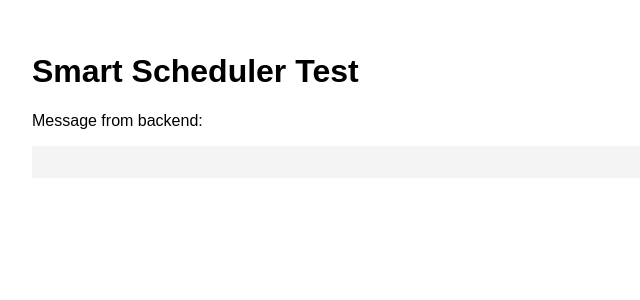
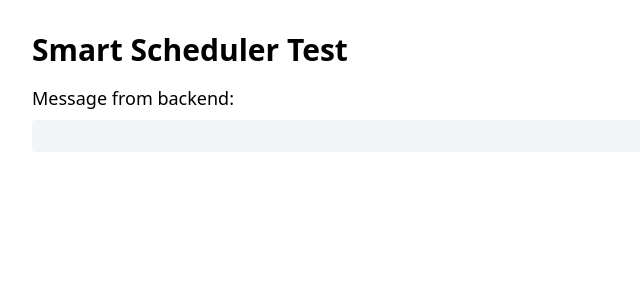
Before and after one commit to Ali-Mashni/smart-scheduler, a React (Create React App) app in the folder client/: page / in a window 1280 px wide. Shown: the top 300 px of the page, without its empty margins (0-640 px from the left). Built offline with nearby package versions, Linux system fonts and the light colour scheme; no server answers.

Commit message:
installed and configured Tailwind CSS with initial styling test

```diff
--- a/client/package.json
+++ b/client/package.json
@@ -36,5 +36,8 @@
       "last 1 firefox version",
       "last 1 safari version"
     ]
+  },
+  "devDependencies": {
+    "tailwindcss": "^3.4.17"
   }
 }
--- a/client/src/App.js
+++ b/client/src/App.js
@@ -11,10 +11,10 @@ function App() {
   }, []);
 
   return (
-    <div style={{ padding: '2rem', fontFamily: 'sans-serif' }}>
-      <h1>Smart Scheduler Test</h1>
-      <p>Message from backend:</p>
-      <pre style={{ backgroundColor: '#f4f4f4', padding: '1rem' }}>{msg}</pre>
+    <div className="p-8 font-sans">
+      <h1 className="text-3xl font-bold mb-4 ">Smart Scheduler Test</h1>
+      <p className="text-lg">Message from backend:</p>
+      <pre className="bg-gray-100 p-4 rounded mt-2 text-sm">{msg}</pre>
     </div>
   );
 }
--- a/client/src/index.css
+++ b/client/src/index.css
@@ -1,13 +1,3 @@
-body {
-  margin: 0;
-  font-family: -apple-system, BlinkMacSystemFont, 'Segoe UI', 'Roboto', 'Oxygen',
-    'Ubuntu', 'Cantarell', 'Fira Sans', 'Droid Sans', 'Helvetica Neue',
-    sans-serif;
-  -webkit-font-smoothing: antialiased;
-  -moz-osx-font-smoothing: grayscale;
-}
-
-code {
-  font-family: source-code-pro, Menlo, Monaco, Consolas, 'Courier New',
-    monospace;
-}
+@tailwind base;
+@tailwind components;
+@tailwind utilities;
--- /dev/null
+++ b/client/tailwind.config.js
@@ -0,0 +1,10 @@
+/** @type {import('tailwindcss').Config} */
+module.exports = {
+  content: [
+    "./src/**/*.{js,jsx,ts,tsx}",
+  ],
+  theme: {
+    extend: {},
+  },
+  plugins: [],
+}
```
Also changed, not shown: 1 other file (tests, documents, lock files or other folders).
